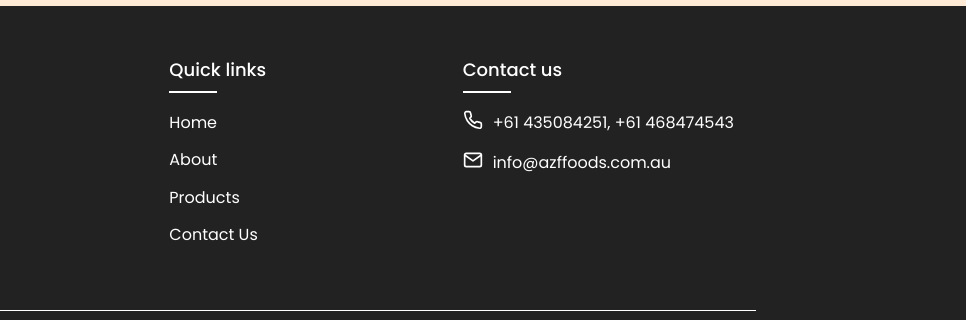
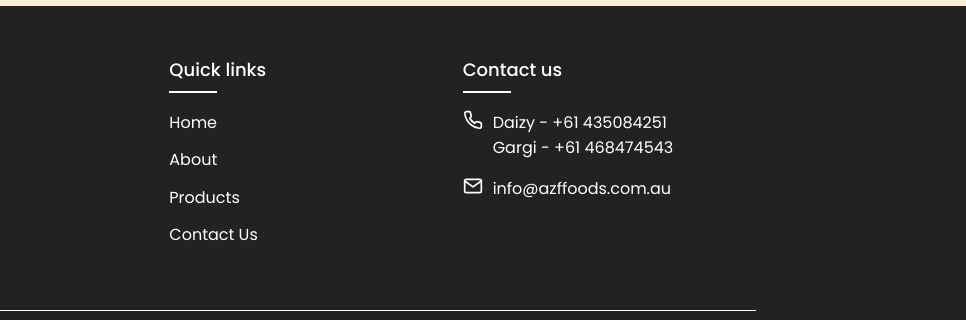
Before and after one commit to Ishitajindal1310/AZF-Foods, a plain HTML site: page frontend/about-us.html in a window 1280 px wide. Shown: the part 832-1152 px from the top of the page, 314-1280 px from the left. Drawn offline with Linux system fonts and the light colour scheme; a web font is replaced by a local one.

Commit message:
New commit

```diff
--- a/frontend/about-us.html
+++ b/frontend/about-us.html
@@ -152,7 +152,10 @@
 										d="M22 16.92v3a2 2 0 0 1-2.18 2 19.79 19.79 0 0 1-8.63-3.07 19.5 19.5 0 0 1-6-6 19.79 19.79 0 0 1-3.07-8.67A2 2 0 0 1 4.11 2h3a2 2 0 0 1 2 1.72 12.84 12.84 0 0 0 .7 2.81 2 2 0 0 1-.45 2.11L8.09 9.91a16 16 0 0 0 6 6l1.27-1.27a2 2 0 0 1 2.11-.45 12.84 12.84 0 0 0 2.81.7A2 2 0 0 1 22 16.92z"
 									></path>
 								</svg>
-								<span>+61 435084251, +61 468474543</span>
+								<div>
+									<div>Daizy - +61 435084251</div>
+									<div>Gargi - +61 468474543</div>
+								</div>
 							</div>
 							<div class="contact-item">
 								<svg
```
Also changed, not shown: frontend/contact-us.html (+4 -1 lines), frontend/index.html (+4 -1 lines), frontend/products-1-ens.html (+4 -1 lines), frontend/products-2-pe.html (+4 -1 lines), frontend/products-3-bns.html (+4 -1 lines), frontend/products-4-others.html (+4 -1 lines), frontend/products.html (+4 -2 lines).
